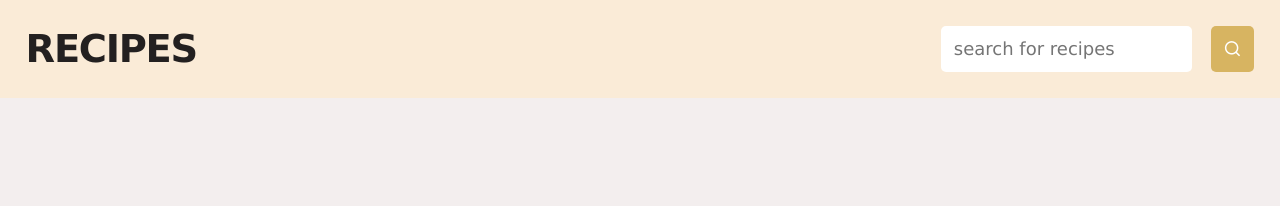
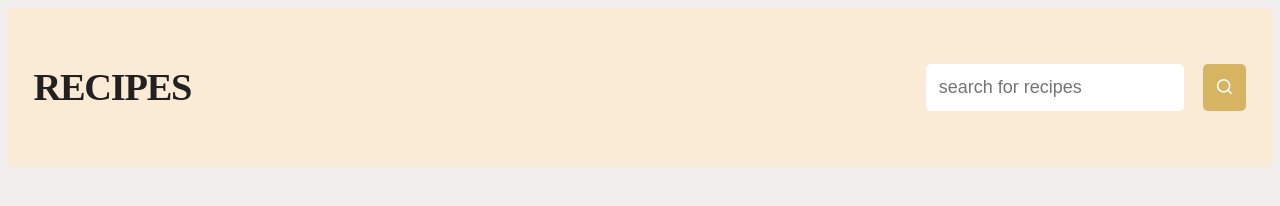
Before and after one commit to Nomeena22/food-recipe-app, a plain HTML site: page food recipe app/index.html in a window 1280 px wide. Drawn offline with nearby package versions, Linux system fonts and the light colour scheme.

Commit message:
Update style.css

```diff
--- a/food recipe app/style.css
+++ b/food recipe app/style.css
@@ -1,9 +1,4 @@
-* {
-  margin: 0;
-  padding: 0;
-  box-sizing: border-box;
-  font-family: Verdana, Geneva, Tahoma, sans-serif;
-}
+
 body {
   background-color: rgb(243, 238, 238);
   color: rgb(35, 32, 32);
@@ -100,20 +95,6 @@ button[type="submit"]:hover,
   border: none;
 }
 
-/* .recipe-details {
-    display: flex;
-    position: fixed;
-    top: 50%;
-    left: 50%;
-    transform: translate(-50% , -50%);
-    background-color: red;
-    width: 40%;
-    height: 60%;
-    border-radius: 12px;
-    font-size: 20px;
-
-} */
-
 @media screen and (max-width: 600px) {
   header nav {
     flex-direction: column;
```
